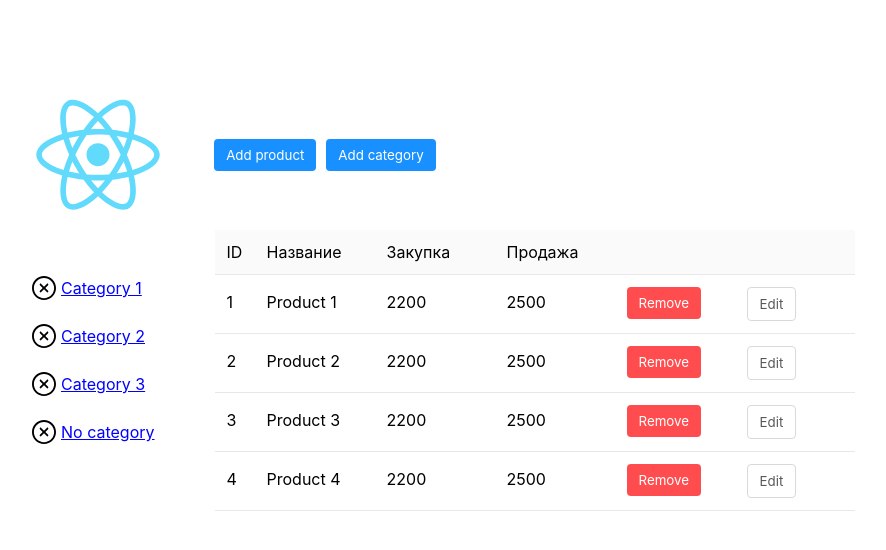
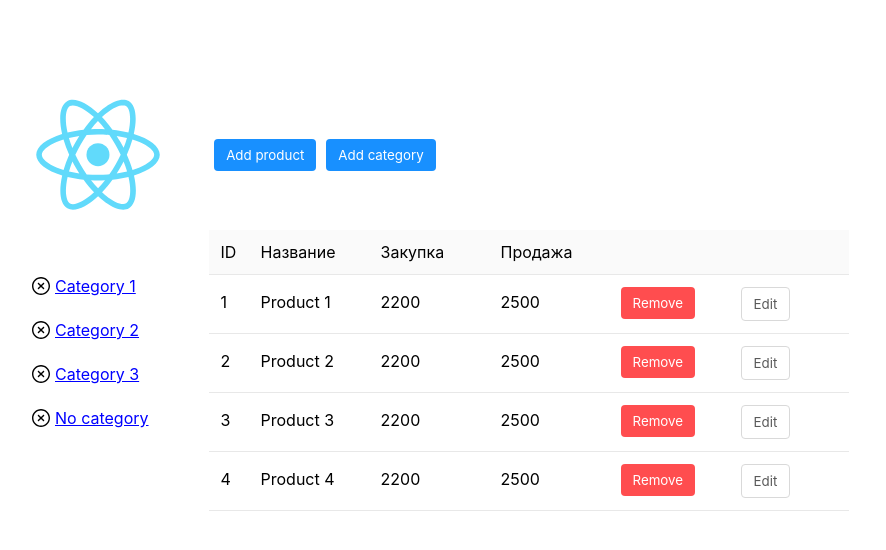
Before and after one commit to Ildarik/react-dashboard, a React (Create React App) app: page / in a window 1280 px wide. Shown: the top 550 px of the page, without its empty margins (148-1034 px from the left). Built offline with nearby package versions, Linux system fonts and the light colour scheme.

Commit message:
Much better

```diff
--- a/src/components/Categories/index.js
+++ b/src/components/Categories/index.js
@@ -20,7 +20,7 @@ const Wrapper = styled.div`
 `;
 
 const ClearCategory = styled.img`
-  width: 24px;
+  width: 18px;
   margin-right: 5px;
 `;
 
```
